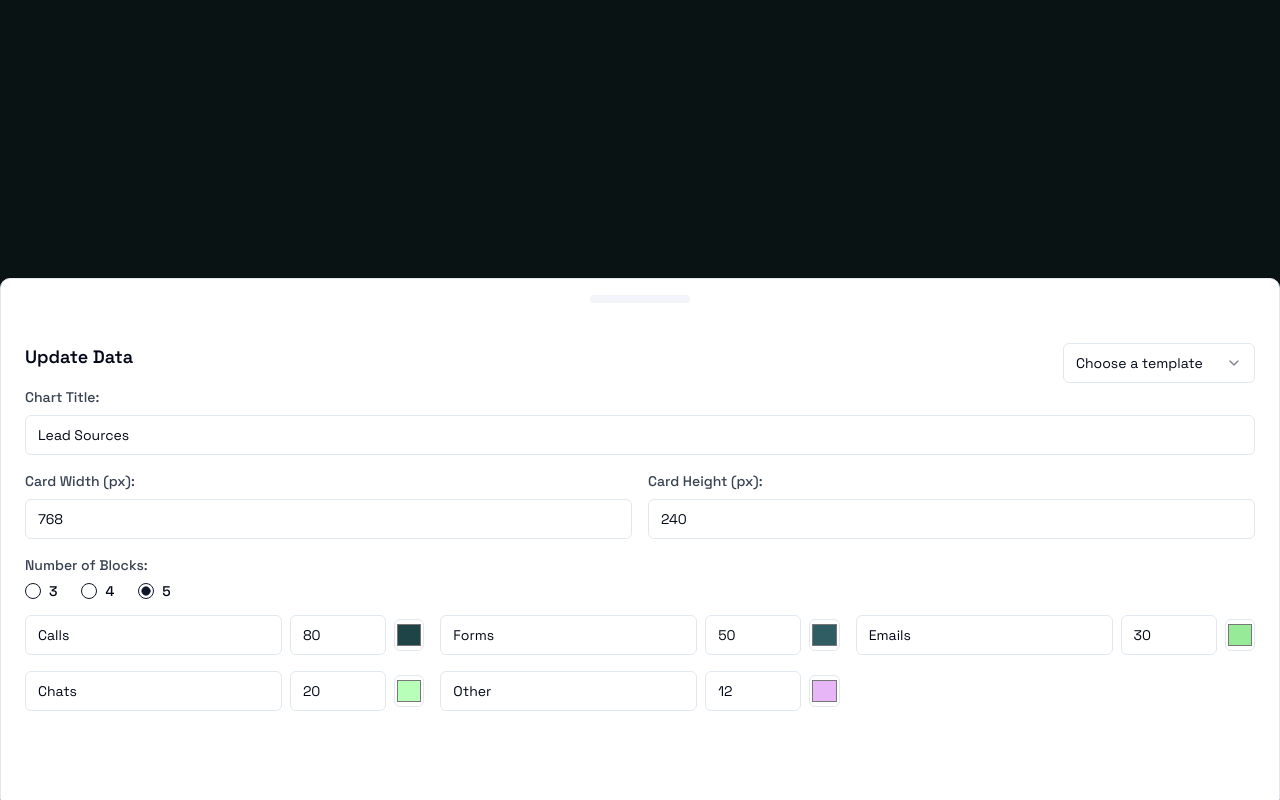
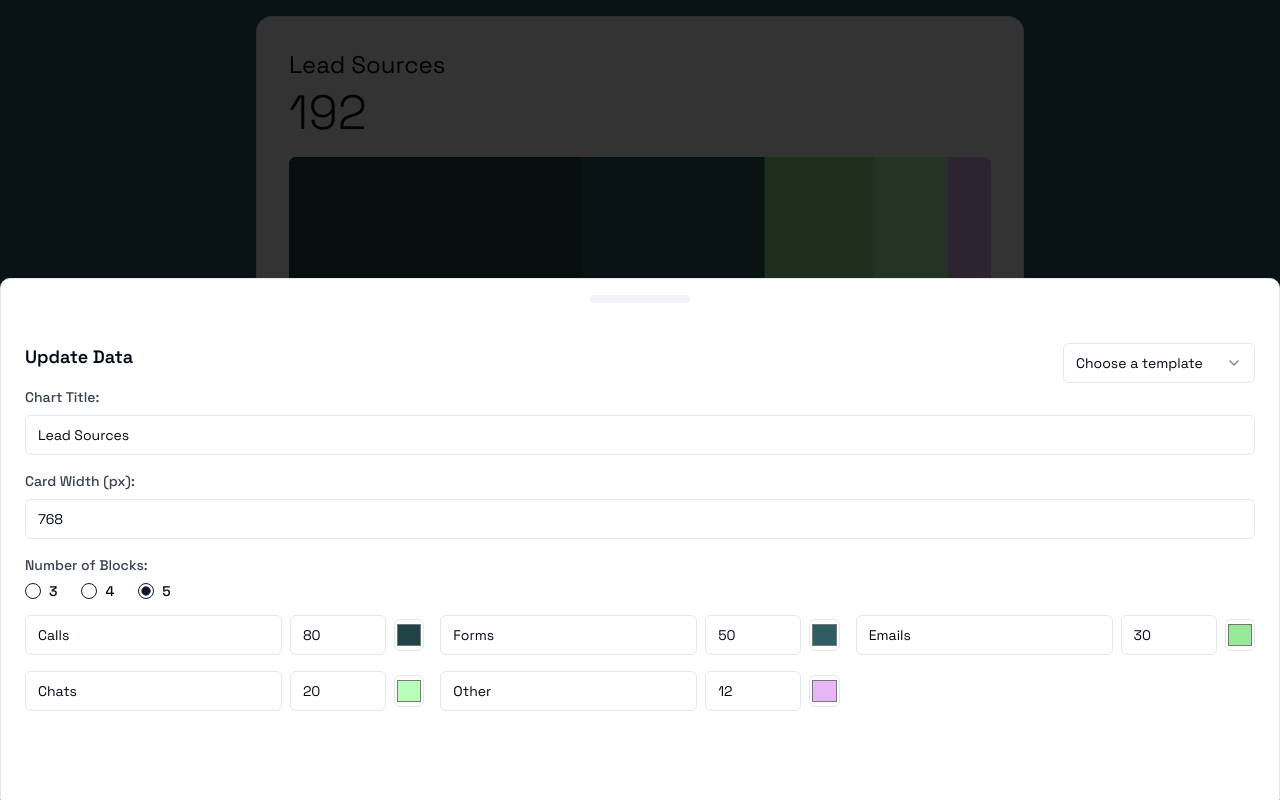
Before and after one commit to cheerlessDreamer/stacked-card-visualizer, a React (Vite) app: page / in a window 1280 px wide. Both pictures are taken after a click on the button 1232 px from the left and 752 px from the top of the page. Built offline with nearby package versions, Linux system fonts and the light colour scheme.

Commit message:
Reverted to edit c25fdbd4-8dfe-4413-a62c-798cea4dc253: "Adjust card margin to legend
Reduced the margin between the bottom of the card and the bottom of the legend by 16px.
[skip gpt_engineer]"

```diff
--- a/src/components/LeadDataForm.tsx
+++ b/src/components/LeadDataForm.tsx
@@ -14,8 +14,6 @@ interface LeadDataFormProps {
   onChartTitleChange: (newTitle: string) => void;
   cardWidth: string;
   onCardWidthChange: (newWidth: string) => void;
-  cardHeight: string;
-  onCardHeightChange: (newHeight: string) => void;
 }
 
 interface LeadDataTemplate {
@@ -99,9 +97,7 @@ const LeadDataForm: React.FC<LeadDataFormProps> = ({
   chartTitle,
   onChartTitleChange,
   cardWidth,
-  onCardWidthChange,
-  cardHeight,
-  onCardHeightChange
+  onCardWidthChange
 }) => {
   const handleTemplateChange = (templateName: string) => {
     const selectedTemplate = templates.find(t => t.name === templateName);
@@ -110,10 +106,10 @@ const LeadDataForm: React.FC<LeadDataFormProps> = ({
     }
   };
 
-  const handleCardDimensionChange = (e: React.ChangeEvent<HTMLInputElement>, setter: (value: string) => void) => {
+  const handleCardWidthChange = (e: React.ChangeEvent<HTMLInputElement>) => {
     const value = e.target.value;
     if (/^\d*$/.test(value)) {
-      setter(value ? `${value}px` : '');
+      onCardWidthChange(value ? `${value}px` : '');
     }
   };
 
@@ -145,33 +141,18 @@ const LeadDataForm: React.FC<LeadDataFormProps> = ({
         />
       </div>
 
-      <div className="grid grid-cols-2 gap-4 mb-4">
-        <div>
+      <div className="mb-4">
         <Label htmlFor="card-width" className="block text-sm font-medium text-gray-700 mb-2">Card Width (px):</Label>
         <Input
           id="card-width"
           value={cardWidth.replace('px', '')}
-            onChange={(e) => handleCardDimensionChange(e, onCardWidthChange)}
+          onChange={handleCardWidthChange}
           className="w-full"
           placeholder="e.g., 768"
           type="text"
           inputMode="numeric"
           pattern="\d*"
         />
-        </div>
-        <div>
-          <Label htmlFor="card-height" className="block text-sm font-medium text-gray-700 mb-2">Card Height (px):</Label>
-          <Input
-            id="card-height"
-            value={cardHeight.replace('px', '')}
-            onChange={(e) => handleCardDimensionChange(e, onCardHeightChange)}
-            className="w-full"
-            placeholder="e.g., 240"
-            type="text"
-            inputMode="numeric"
-            pattern="\d*"
-          />
-        </div>
       </div>
 
       <div className="mb-4">
--- a/src/components/LeadsChart.tsx
+++ b/src/components/LeadsChart.tsx
@@ -8,10 +8,9 @@ interface LeadsChartProps {
   leadData: { label: string; value: number; color: string }[];
   chartTitle: string;
   cardWidth: string;
-  cardHeight: string;
 }
 
-const LeadsChart: React.FC<LeadsChartProps> = ({ totalLeads, leadData, chartTitle, cardWidth, cardHeight }) => {
+const LeadsChart: React.FC<LeadsChartProps> = ({ totalLeads, leadData, chartTitle, cardWidth }) => {
   const chartRef = useRef<HTMLCanvasElement>(null);
   const chartInstance = useRef<Chart | null>(null);
 
@@ -19,7 +18,7 @@ const LeadsChart: React.FC<LeadsChartProps> = ({ totalLeads, leadData, chartTitl
     if (leadData && leadData.length > 0) {
       updateChart();
     }
-  }, [totalLeads, leadData, chartTitle, cardWidth, cardHeight]);
+  }, [totalLeads, leadData, chartTitle, cardWidth]);
 
   const updateChart = () => {
     if (chartRef.current && leadData && leadData.length > 0) {
@@ -37,9 +36,9 @@ const LeadsChart: React.FC<LeadsChartProps> = ({ totalLeads, leadData, chartTitl
 
   const cardStyle = {
     width: cardWidth || '100%',
-    height: cardHeight || '240px',
     maxWidth: '100%',
-    minHeight: '240px',
+    minHeight: '800px',
+    height: 'auto'
   };
 
   return (
--- a/src/pages/Index.tsx
+++ b/src/pages/Index.tsx
@@ -18,7 +18,6 @@ const Index = () => {
   const [numBlocks, setNumBlocks] = useState(5);
   const [chartTitle, setChartTitle] = useState("Lead Sources");
   const [cardWidth, setCardWidth] = useState("768px");
-  const [cardHeight, setCardHeight] = useState("240px");
 
   const totalLeads = leadData.reduce((sum, item) => sum + item.value, 0);
 
@@ -69,10 +68,6 @@ const Index = () => {
     setCardWidth(newWidth);
   };
 
-  const handleCardHeightChange = (newHeight: string) => {
-    setCardHeight(newHeight);
-  };
-
   return (
     <div className="min-h-screen flex flex-col items-center justify-center bg-[#2F5D63] p-4 space-y-8 relative">
       <LeadsChart
@@ -80,7 +75,6 @@ const Index = () => {
         leadData={leadData.slice(0, numBlocks)}
         chartTitle={chartTitle}
         cardWidth={cardWidth}
-        cardHeight={cardHeight}
       />
 
       <Drawer>
@@ -101,8 +95,6 @@ const Index = () => {
               onChartTitleChange={setChartTitle}
               cardWidth={cardWidth}
               onCardWidthChange={handleCardWidthChange}
-              cardHeight={cardHeight}
-              onCardHeightChange={handleCardHeightChange}
             />
           </div>
         </DrawerContent>
```
Lines whose indentation alone changed are shown as unchanged.
